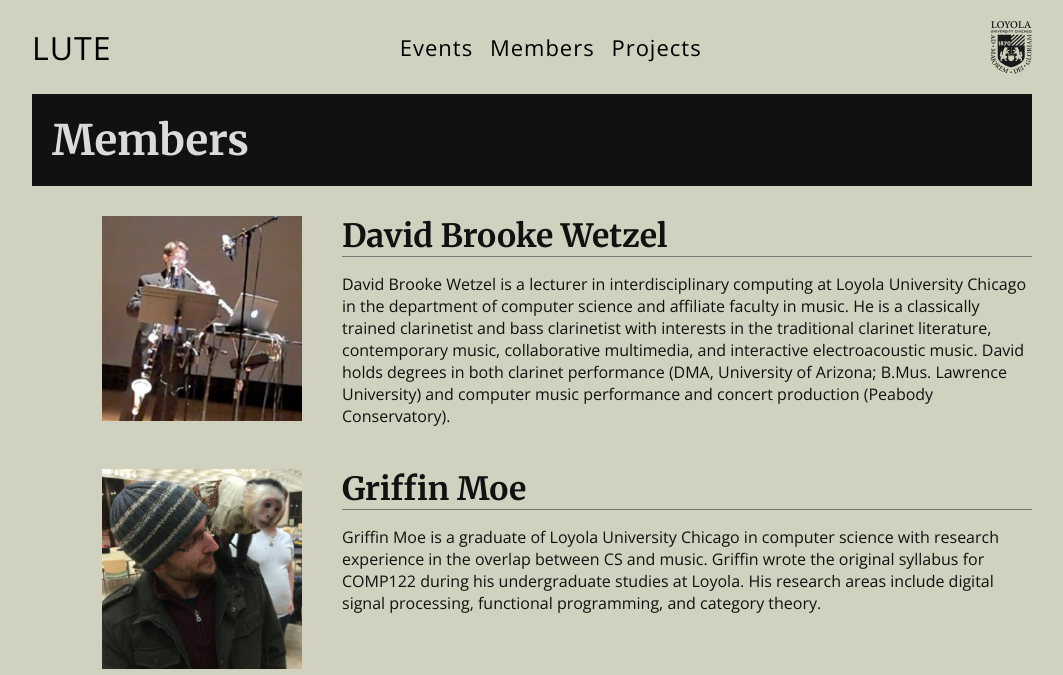
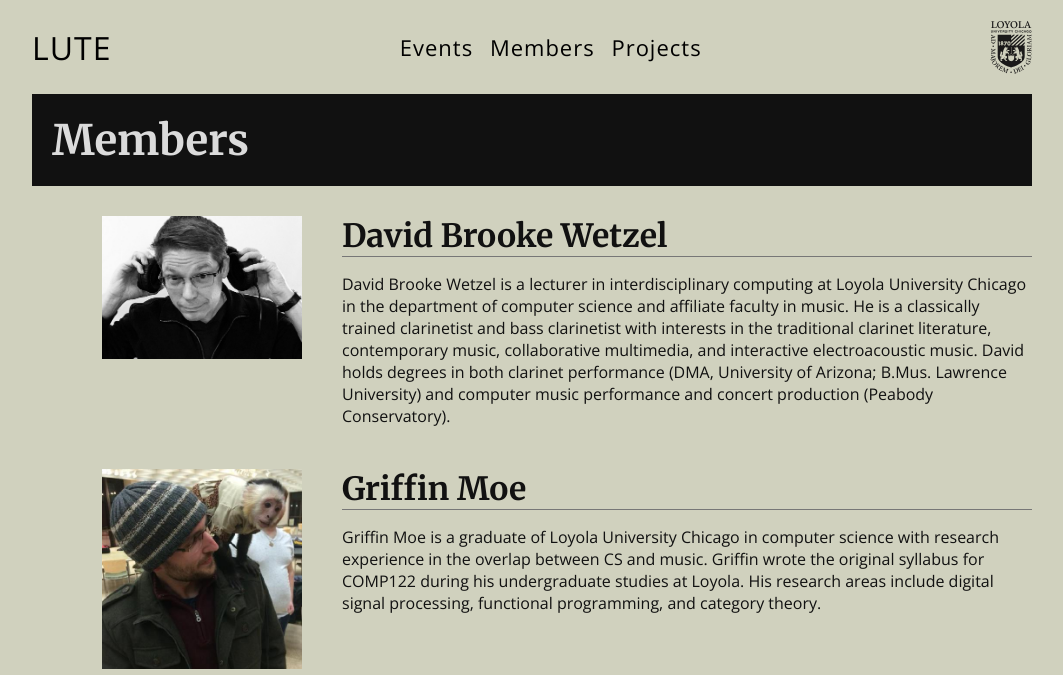
Before and after one commit to loyola-university-tech-ensemble/loyola-university-tech-ensemble.github.io, a Jekyll site: the page built from members.html, in a window 1280 px wide. Shown: the top 675 px of the page, without its empty margins (108-1171 px from the left). Built offline with Jekyll 4.4.1, drawn with Linux system fonts in a browser that asks for light colours; grey boxes are pictures that could not be loaded.

Commit message:
Update members.yml

```diff
--- a/_data/members.yml
+++ b/_data/members.yml
@@ -1,6 +1,6 @@
 - member:
   name: David Brooke Wetzel
-  image: "david-brooke-wetzel.jpg"
+  image: "DBW2020_cropped.jpeg"
   bio: >
     David Brooke Wetzel is a lecturer in interdisciplinary computing at Loyola University
     Chicago in the department of computer science and affiliate faculty in music. He is a classically
```
